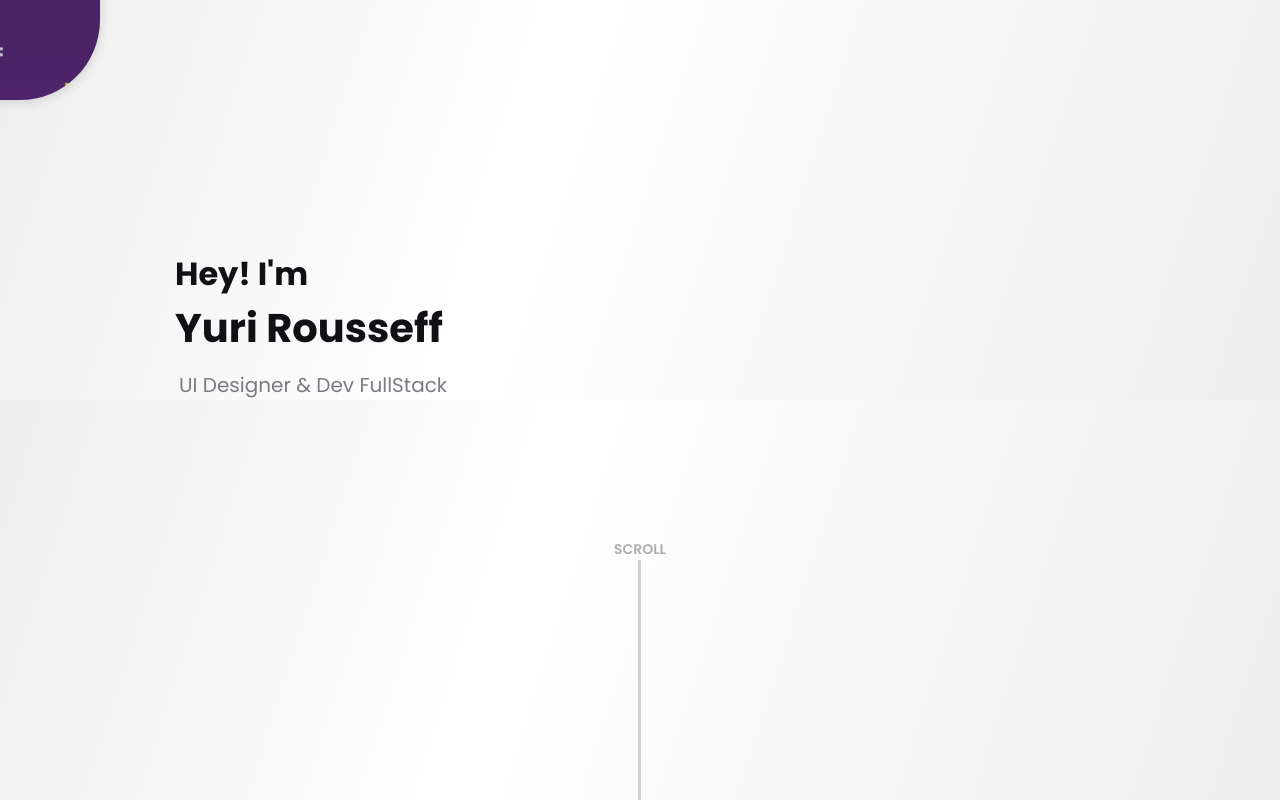
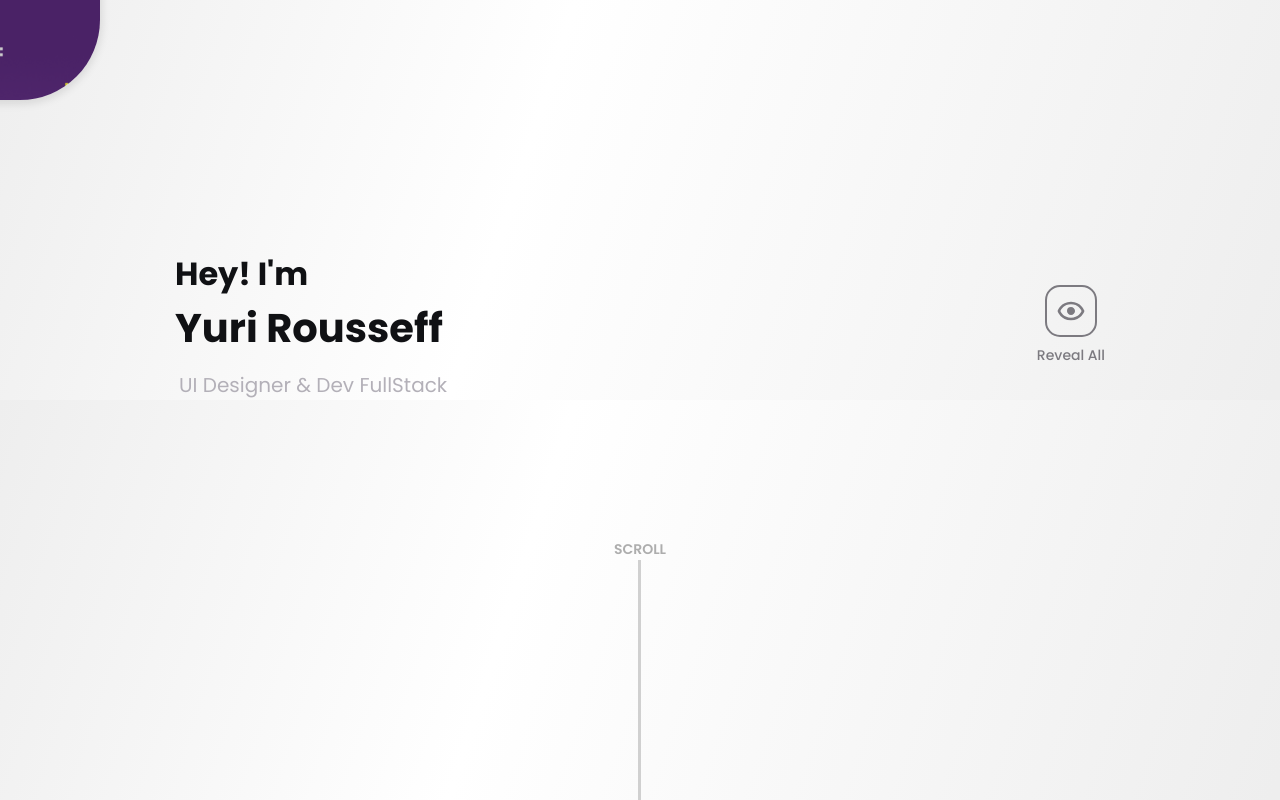
Before and after one commit to YuriRDev/yurirdev.github.io, a React (Create React App) app: page / in a window 1280 px wide. Built offline with nearby package versions, Linux system fonts and the light colour scheme.

Commit message:
🎋 Wireframe done

```diff
--- a/package.json
+++ b/package.json
@@ -10,9 +10,11 @@
     "@types/node": "^16.11.43",
     "@types/react": "^18.0.15",
     "@types/react-dom": "^18.0.6",
+    "@types/react-icons": "^3.0.0",
     "@types/styled-components": "^5.1.25",
     "react": "^18.2.0",
     "react-dom": "^18.2.0",
+    "react-icons": "^4.4.0",
     "react-scripts": "5.0.1",
     "styled-components": "^5.3.5",
     "typescript": "^4.7.4",
--- a/src/Pages/Main/index.tsx
+++ b/src/Pages/Main/index.tsx
@@ -1,4 +1,6 @@
 import React, { useState } from "react";
+
+import { BiShow } from "react-icons/bi";
 
 import {
   Container,
@@ -10,9 +12,13 @@ import {
   Cursor,
   LowerContainer,
   LineStyle,
+  RevealContainer,
+  RevealBtn,
 } from "./styles";
 
 const Main: React.FC = () => {
+  const [showAll, setShowAll] = useState(false);
+
   const [cursorX, setCursorX] = useState(0);
   const [cursorY, setCursorY] = useState(0);
 
@@ -29,6 +35,12 @@ const Main: React.FC = () => {
           <Title>Yuri Rousseff</Title>
           <About>{"UI Designer & Dev FullStack"}</About>
         </TextInfoContainer>
+        <RevealContainer>
+          <RevealBtn onClick={() => setShowAll(!showAll)}>
+            <BiShow size={32} color="#7C7A80" />
+          </RevealBtn>
+          <p>{!showAll ? "Reveal All" : "Unreveal"}</p>
+        </RevealContainer>
       </UpperContainer>
 
       <div
--- a/src/Pages/Main/styles.ts
+++ b/src/Pages/Main/styles.ts
@@ -14,7 +14,13 @@ export const Container = styled.div`
   overflow: hidden;
 `;
 
-export const UpperContainer = styled.div``;
+export const UpperContainer = styled.div`
+  display: flex;
+  align-items: center;
+  justify-content: space-between;
+  flex-direction: row;
+  width: 100%;
+`;
 
 export const TextInfoContainer = styled.div``;
 
@@ -31,7 +37,7 @@ export const Title = styled.h1`
 
 export const About = styled.p`
   font-size: 20px;
-  color: #7c7a80;
+  color: #b3b0b8;
   margin-top: 12px;
   font-weight: 400;
   margin-left: 4px;
@@ -58,6 +64,35 @@ export const LineStyle = styled.div`
 `;
 
 /*
+  Button for reveal
+*/
+
+export const RevealContainer = styled.div`
+  display: flex;
+  align-items: center;
+  justify-content: center;
+  flex-direction: column;
+
+  P {
+    font-size: 14px;
+    color: #7c7a80;
+    font-weight: 500;
+  }
+`;
+
+export const RevealBtn = styled.div`
+  display: flex;
+  align-items: center;
+  justify-content: center;
+  padding: 8px;
+  border: solid 2px #7c7a80;
+  margin-bottom: 8px;
+  cursor: pointer;
+
+  border-radius: 15px;
+`;
+
+/*
     Cursor
 */
 
```
Also changed, not shown: 1 other file (tests, documents, lock files or other folders).
